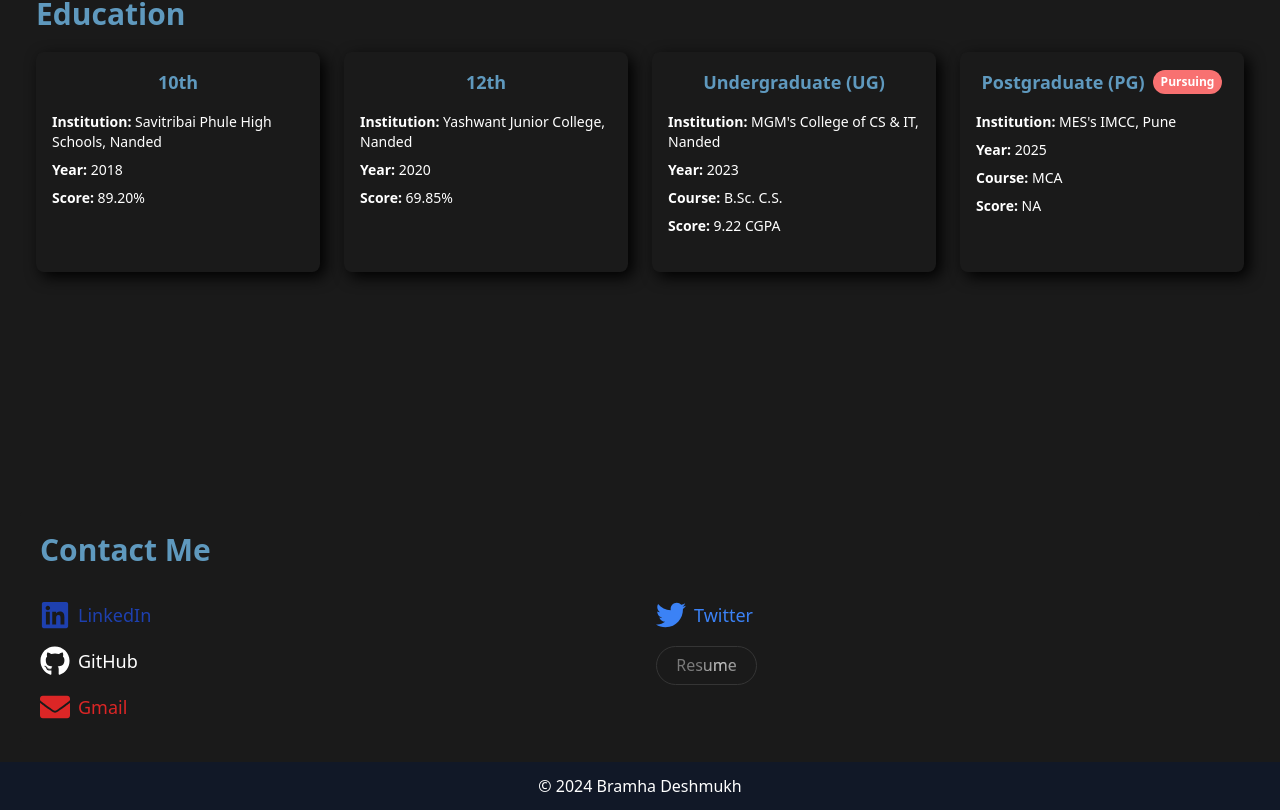
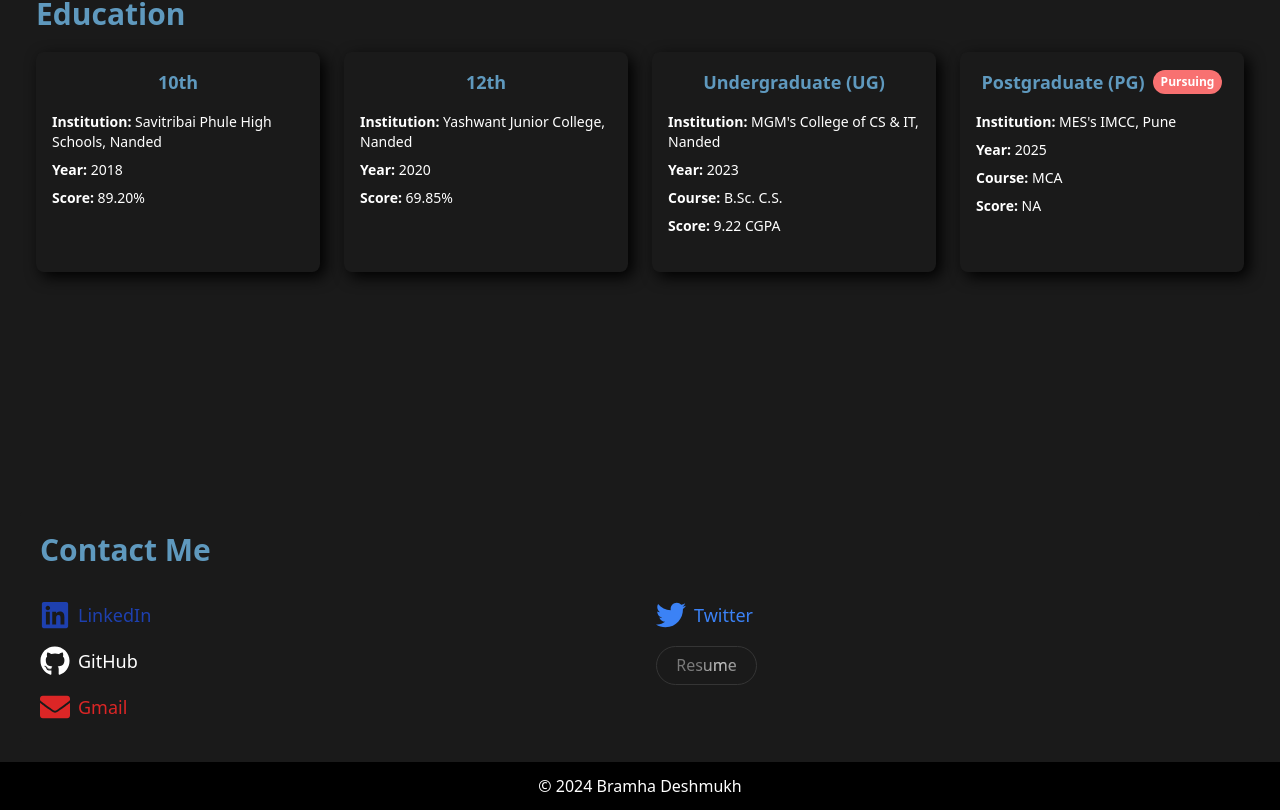
Before and after one commit to bramha-deshmukh17/portfolio, a React (Vite) app: page / in a window 1280 px wide. Shown: the part 3477-4287 px from the top of the page. Built offline with nearby package versions, Linux system fonts and the light colour scheme.

Commit message:
FIXED: footer

```diff
--- a/src/components/Footer.jsx
+++ b/src/components/Footer.jsx
@@ -1,10 +1,11 @@
 import React from 'react';
-//import './Footer.css';
 
 const Footer = () => {
+    const currentYear = new Date().getFullYear(); // Get the current year dynamically
+
     return (
-        <footer className='bg-gray-900 text-white p-3 text-center'>
-            <p>&copy; 2024 Bramha Deshmukh</p>
+        <footer className='bg-black text-white p-3 text-center cursor-default'>
+            <p>&copy; {currentYear} Bramha Deshmukh</p>
         </footer>
     );
 };
```
